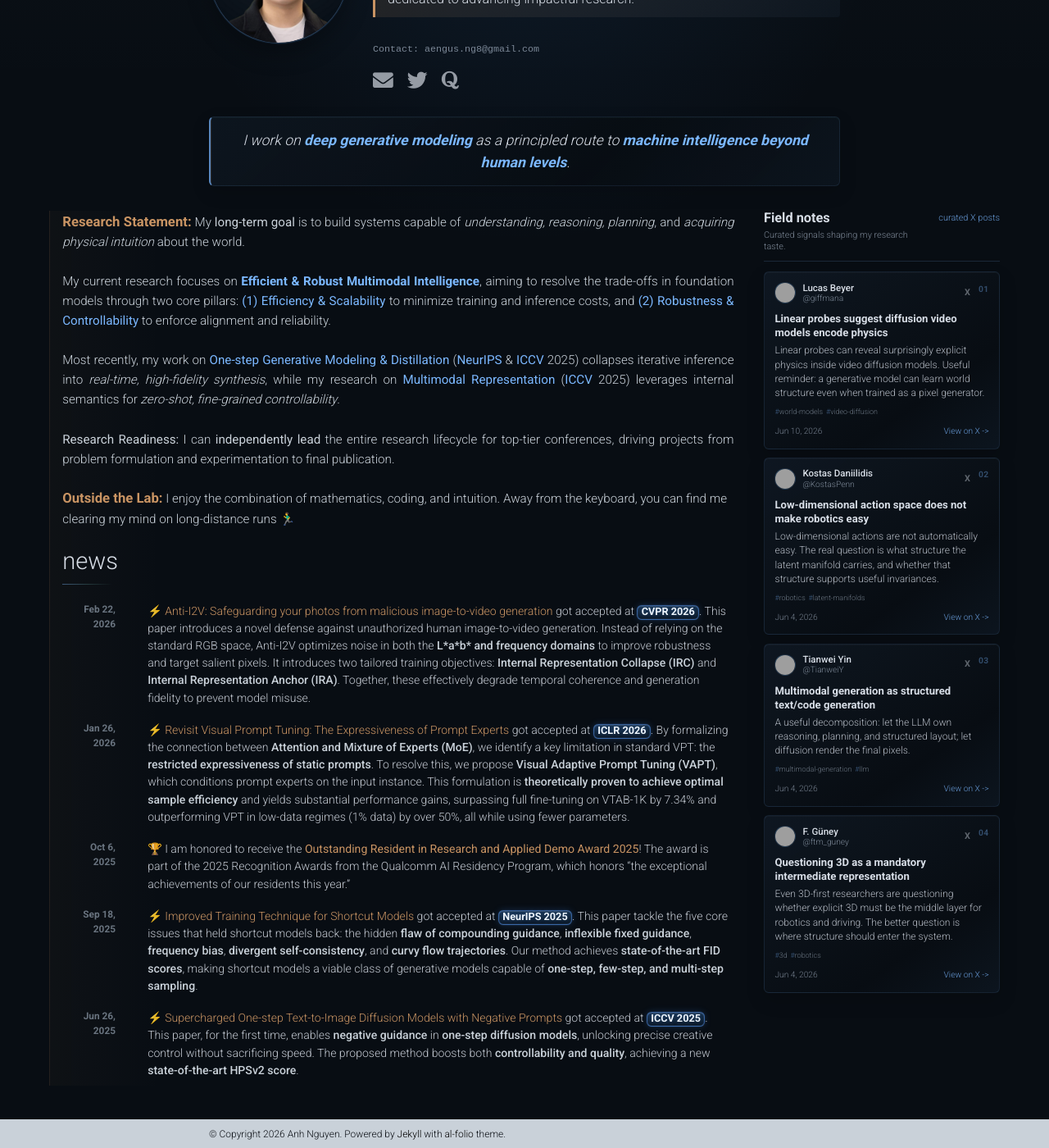
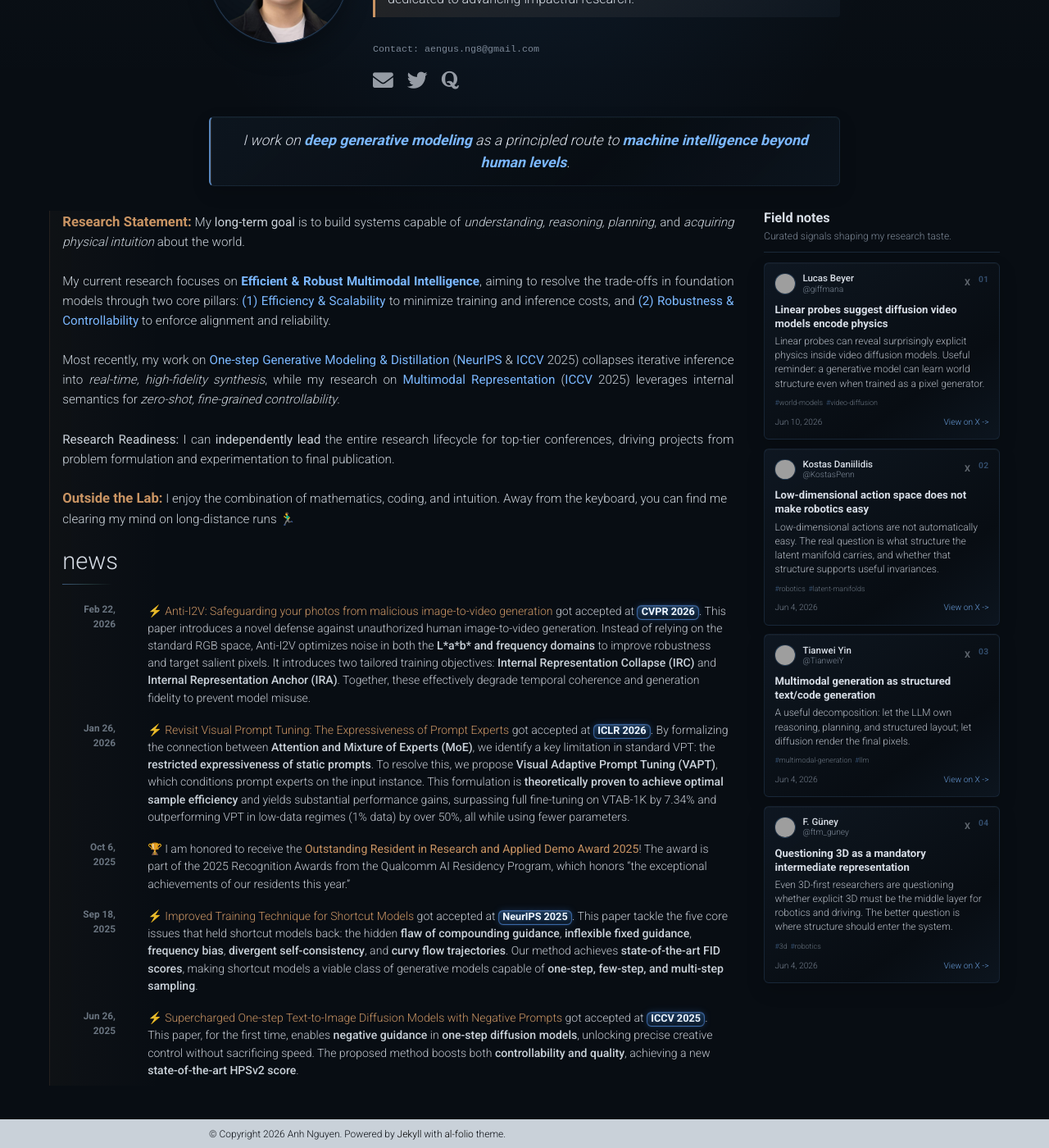
Before and after one commit to aengusng8/aengusng8.github.io, a Jekyll site: the page built from _pages/about.md, in a window 1280 px wide and 1400 px high, scrolled down 223 px. Shown: the whole window at 82% size. Built offline with Jekyll 4.4.1, drawn with Linux system fonts in a browser that asks for light colours; comment, search, counter and statistics services are not loaded; a style sheet for code colours, icons or effects is not loaded; grey boxes are pictures that could not be loaded.

Commit message:
Refine field notes header

```diff
--- a/_includes/research_signals.html
+++ b/_includes/research_signals.html
@@ -6,7 +6,6 @@
         <h2>Field notes</h2>
         <p>Curated signals shaping my research taste.</p>
       </div>
-      <span>curated X posts</span>
     </div>
     <div class="research-signals__list">
       {%- for signal in research_signals limit: 10 -%}
--- a/_sass/_base.scss
+++ b/_sass/_base.scss
@@ -808,10 +808,6 @@ html.transition *:after {
 }
 
 .research-signals__header {
-  display: flex;
-  align-items: flex-start;
-  justify-content: space-between;
-  gap: 1rem;
   margin-bottom: 0.76rem;
   padding-bottom: 0.58rem;
   border-bottom: 1px solid rgba(123, 183, 255, 0.16);
@@ -827,15 +823,11 @@ html.transition *:after {
   }
 
   p {
-    margin: 0.24rem 0 0;
+    max-width: 100%;
+    margin: 0.28rem 0 0;
     color: rgba(155, 168, 184, 0.78);
-    font-size: 0.68rem;
-    line-height: 1.35;
-  }
-
-  span {
-    color: rgba(123, 183, 255, 0.82);
-    font-size: 0.68rem;
+    font-size: 0.76rem;
+    line-height: 1.42;
     white-space: nowrap;
   }
 }
```
